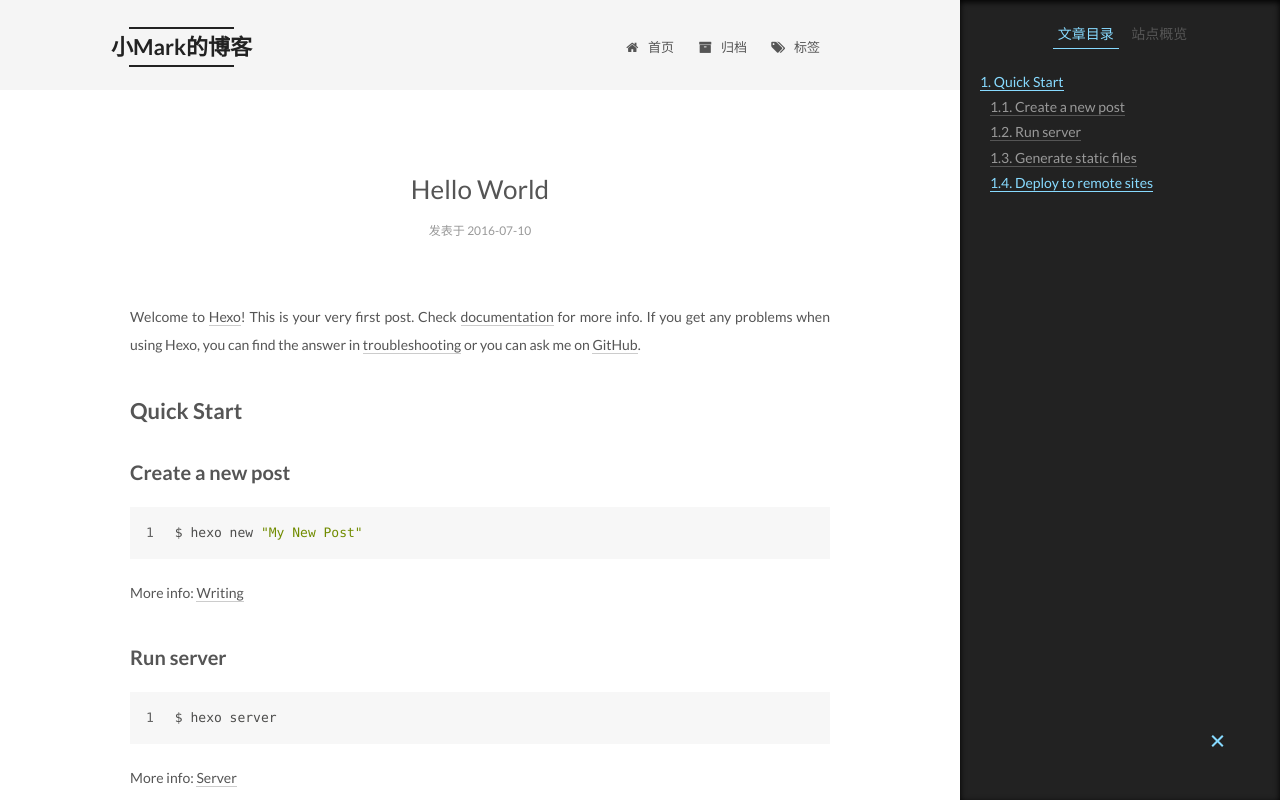
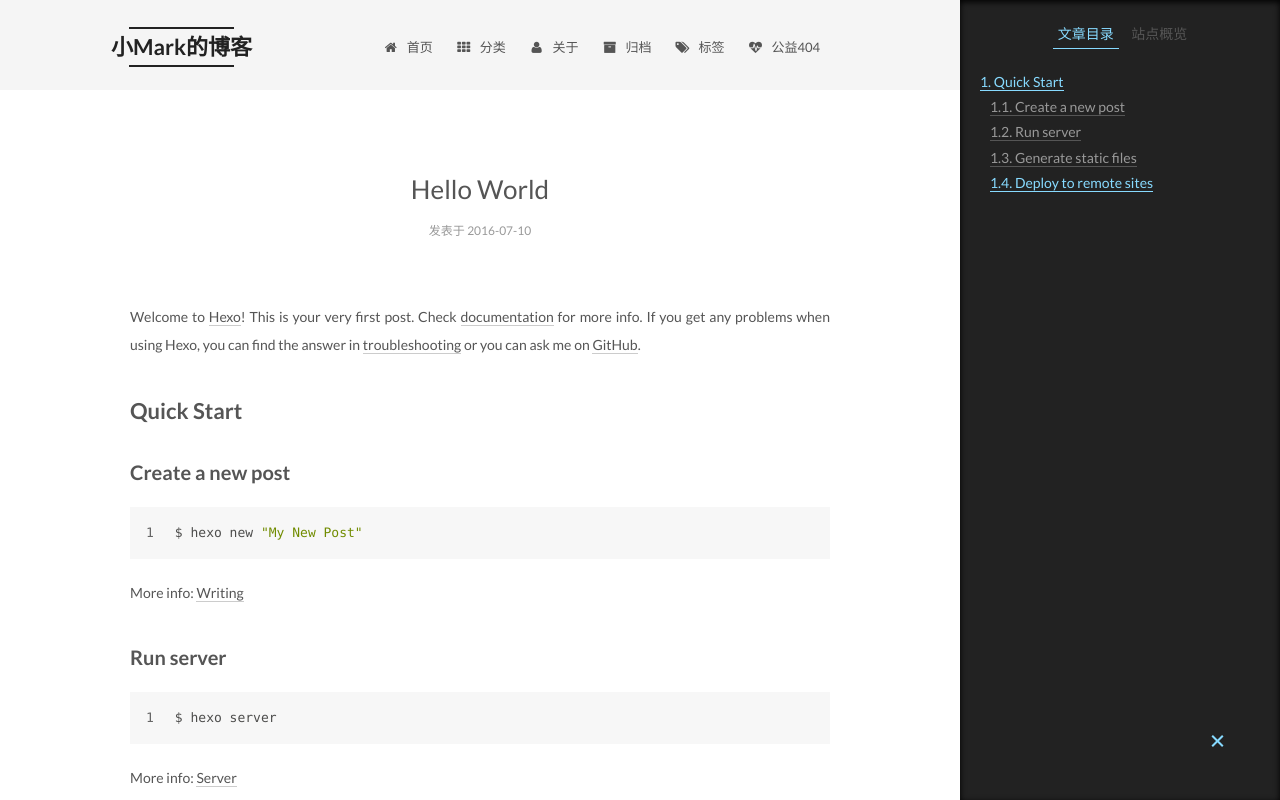
Before and after one commit to madongqiang2201/madongqiang2201.github.io, a plain HTML site: page 2016/07/10/hello-world/index.html in a window 1280 px wide. Shown: the top 800 px of the page. Drawn offline with Linux system fonts and the light colour scheme.

Commit message:
Site updated: 2016-07-10 22:21:03

```diff
--- a/2016/07/10/hello-world/index.html
+++ b/2016/07/10/hello-world/index.html
@@ -182,6 +182,26 @@ Quick">
         </li>
 
 
+        <li class="menu-item menu-item-categories">
+          <a href="/categories" rel="section">
+
+              <i class="menu-item-icon fa fa-fw fa-th"></i> <br />
+
+            分类
+          </a>
+        </li>
+
+
+        <li class="menu-item menu-item-about">
+          <a href="/about" rel="section">
+
+              <i class="menu-item-icon fa fa-fw fa-user"></i> <br />
+
+            关于
+          </a>
+        </li>
+
+
         <li class="menu-item menu-item-archives">
           <a href="/archives" rel="section">
 
@@ -198,6 +218,16 @@ Quick">
               <i class="menu-item-icon fa fa-fw fa-tags"></i> <br />
 
             标签
+          </a>
+        </li>
+
+
+        <li class="menu-item menu-item-commonweal">
+          <a href="/404.html" rel="section">
+
+              <i class="menu-item-icon fa fa-fw fa-heartbeat"></i> <br />
+
+            公益404
           </a>
         </li>
 
@@ -365,7 +395,7 @@ Quick">
       <section class="site-overview sidebar-panel ">
         <div class="site-author motion-element" itemprop="author" itemscope itemtype="http://schema.org/Person">
           <img class="site-author-image" itemprop="image"
-               src="https://www.google.com/imgres?imgurl=http%3A%2F%2Fpic17.nipic.com%2F20111031%2F5281635_093423551390_2.jpg&imgrefurl=http%3A%2F%2Fwww.nipic.com%2Fshow%2F4%2F85%2F5286979k9bc6c41b.html&docid=L3WpFVm9suBsPM&tbnid=XVDE9bWrKBQFGM%3A&w=1024&h=891&safe=strict&bih=609&biw=1280&ved=0ahUKEwjaysqL7ujNAhXIp5QKHfieAsMQMwgoKAMwAw&iact=mrc&uact=8"
+               src="/images/avatar.gif"
                alt="小Mark" />
           <p class="site-author-name" itemprop="name">小Mark</p>
           <p class="site-description motion-element" itemprop="description"></p>
--- a/css/main.css
+++ b/css/main.css
@@ -1548,7 +1548,7 @@ pre .javascript .function {
   width: 4px;
   height: 4px;
   border-radius: 50%;
-  background: #ccc82f;
+  background: #594a22;
 }
 .links-of-blogroll {
   font-size: 13px;
```
Also changed, not shown: archives/2016/07/index.html (+31 -1 lines), archives/2016/index.html (+31 -1 lines), archives/index.html (+31 -1 lines), index.html (+31 -1 lines).
